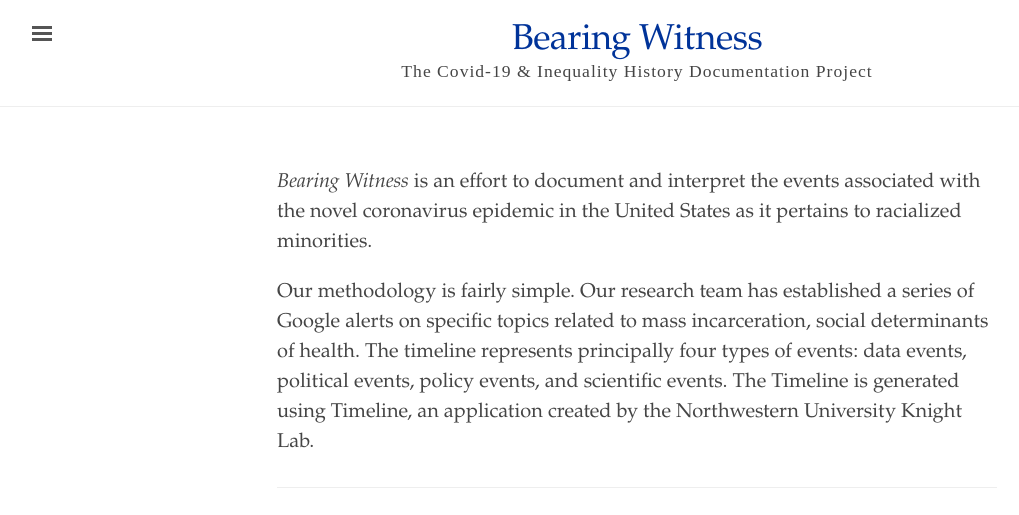
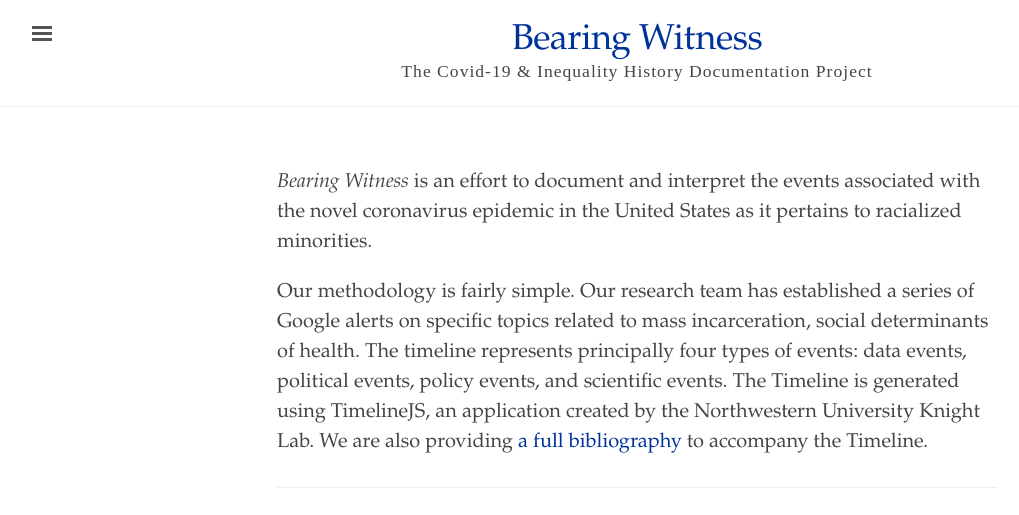
Before and after one commit to elotroalex/bearing-witness, a Jekyll site: the page built from index.html, in a window 1280 px wide and 900 px high, cut to the strip 0-515 px from the top of the window. Shown: the whole strip, without its empty margins (3-1022 px from the left). Built offline with Jekyll 4.4.1, drawn with Linux system fonts in a browser that asks for light colours.

Commit message:
changed sidebar

```diff
--- a/_config.yml
+++ b/_config.yml
@@ -4,7 +4,7 @@
 
 title: 'Bearing Witness'
 tagline: 'The Covid-19 & Inequality History Documentation Project'
-description: "An effort to document and interpret the events associated with the novel coronavirus epidemic in the United States as it pertains to racialized minorities."
+description: "Bearing Witness is an effort to document and interpret the events associated with the novel coronavirus epidemic in the United States as it pertains to racialized minorities."
 url: 'http://elotroalex.github.io'
 baseurl: ''
 
--- a/_includes/sidebar.html
+++ b/_includes/sidebar.html
@@ -11,19 +11,10 @@
   <nav class="sidebar-nav">
     <a class="sidebar-nav-item{% if page.url == site.baseurl %} active{% endif %}" href="{{ site.baseurl }}/">Home</a>
 
-    {% comment %}
-      The code below dynamically generates a sidebar nav of pages with
-      `layout: page` in the front-matter. See readme for usage.
-    {% endcomment %}
 
-    {% assign pages_list = site.pages | sort:"url" %}
-    {% for node in pages_list %}
-      {% if node.title != null %}
-        {% if node.layout == "page" %}
-          <a class="sidebar-nav-item{% if page.url == node.url %} active{% endif %}" href="{{ site.baseurl }}{{ node.url }}">{{ node.title }}</a>
-        {% endif %}
-      {% endif %}
-    {% endfor %}
+
+    <a class="sidebar-nav-item{% if page.url == node.url %} active{% endif %}" href="{{site.baseurl}}/bibliography/">Bibliography</a>
+
 
     <!-- The code below is used for manually entered links  -->
 
@@ -38,7 +29,7 @@
   </nav>
 
   <div class="sidebar-item">
-    <p>Bibliography by Alex Gil. Works shared by the author, Sheldon I. Pollock. Site built using <a href="https://minicomp.github.io/ed/">Ed</a>, a Jekyll theme designed by Alex Gil.</p>
+    <p>Website by Alex Gil, using Ed and Jekyll Scholar by Sylvester Keil.</p>
   </div>
   <div class="sidebar-logo" height="100%">
     <img src="/assets/banner_digital-scholarship.png" alt="Columbia Libraries Digital Scholarship." width="80%" style="vertical-align: bottom; margin: 10%">
--- a/index.html
+++ b/index.html
@@ -6,7 +6,7 @@
 
 <p><em>Bearing Witness</em> is an effort to document and interpret the events associated with the novel coronavirus epidemic in the United States as it pertains to racialized minorities.</p>
 
-<p>Our methodology is fairly simple. Our research team has established a series of Google alerts on specific topics related to mass incarceration, social determinants of health. The timeline represents principally four types of events: data events, political events, policy events, and scientific events. The Timeline is generated using Timeline, an application created by the Northwestern University Knight Lab.</p>
+<p>Our methodology is fairly simple. Our research team has established a series of Google alerts on specific topics related to mass incarceration, social determinants of health. The timeline represents principally four types of events: data events, political events, policy events, and scientific events. The Timeline is generated using TimelineJS, an application created by the Northwestern University Knight Lab. We are also providing <a href="{{site.baseurl}}/bibliography/">a full bibliography</a> to accompany the Timeline.</p>
 
 <hr>
 
```
Also changed, not shown: _texts/bibliography.md (+1 -1 lines).
